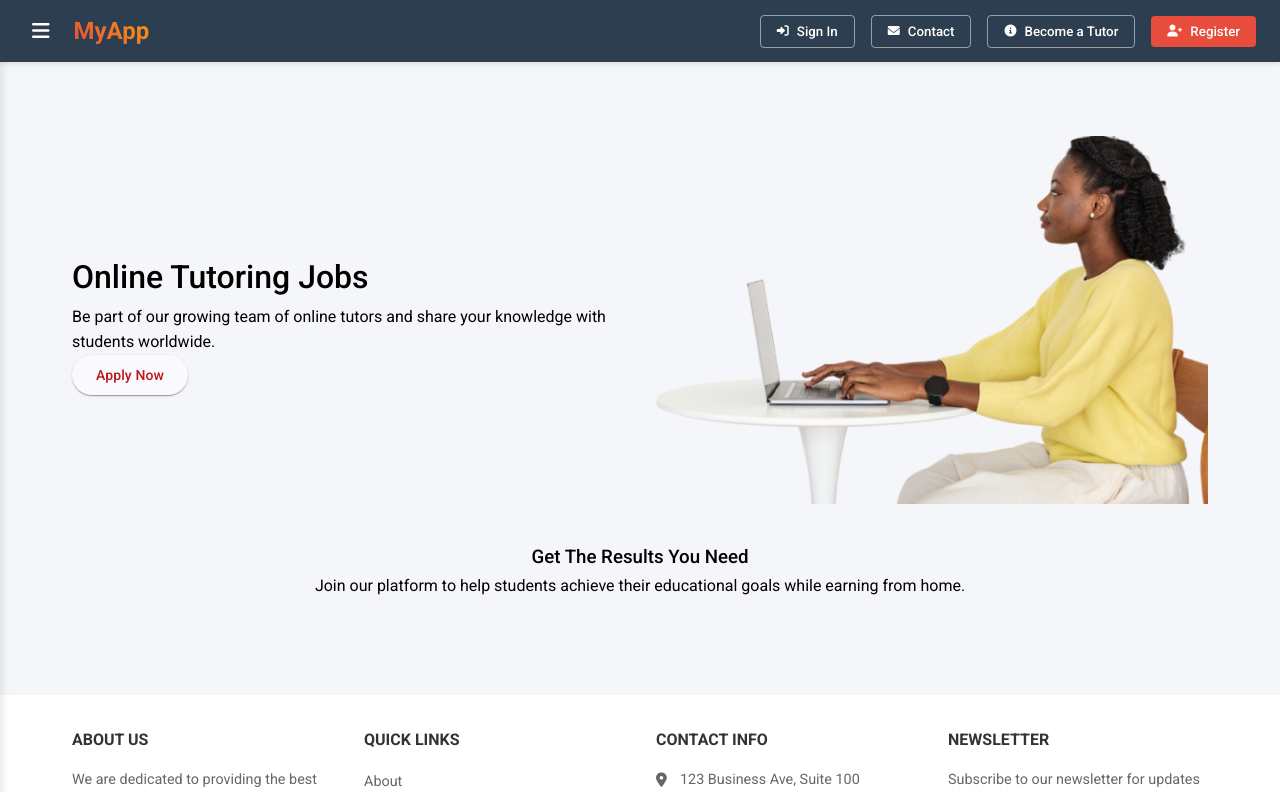
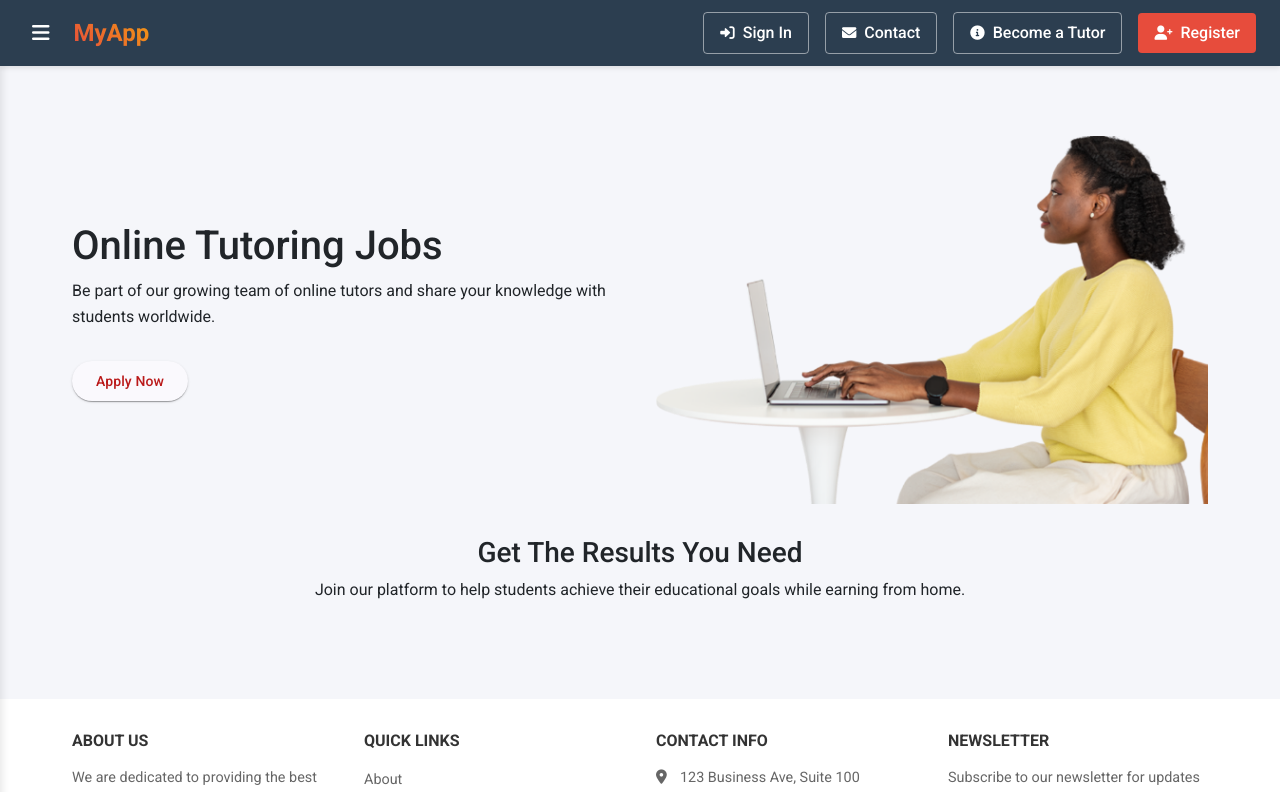
Before and after one commit to sarajoog/find-tutor, an Angular app: page /pages/about in a window 1280 px wide. Shown: the top 792 px of the page. Built offline with nearby package versions, Linux system fonts and the light colour scheme.

Commit message:
Added bootstrap

```diff
--- a/angular.json
+++ b/angular.json
@@ -33,6 +33,7 @@
             ],
             "styles": [
               "@angular/material/prebuilt-themes/azure-blue.css",
+              "./node_modules/bootstrap/dist/css/bootstrap.min.css",
               "src/styles.scss"
             ],
             "scripts": []
--- a/package.json
+++ b/package.json
@@ -20,6 +20,7 @@
     "@angular/platform-browser": "^18.0.0",
     "@angular/platform-browser-dynamic": "^18.0.0",
     "@angular/router": "^18.0.0",
+    "bootstrap": "^5.3.3",
     "rxjs": "~7.8.0",
     "tslib": "^2.3.0",
     "zone.js": "~0.14.3"
--- a/src/app/pages/about/about.component.html
+++ b/src/app/pages/about/about.component.html
@@ -5,7 +5,7 @@
     <div class="hero-content">
       <h1>Online Tutoring Jobs</h1>
       <p>Be part of our growing team of online tutors and share your knowledge with students worldwide.</p>
-      <button mat-raised-button color="warn" class="mb-3" routerLink="/auth/register">Apply Now</button>
+      <button mat-raised-button color="warn" class="mb-3 mt-3" routerLink="/auth/register">Apply Now</button>
     </div>
     <div class="hero-image">
       <img src="/assets/img/banner.png" alt="Smiling tutor with hijab against teal background">
```
Also changed, not shown: 1 other file (tests, documents, lock files or other folders).
